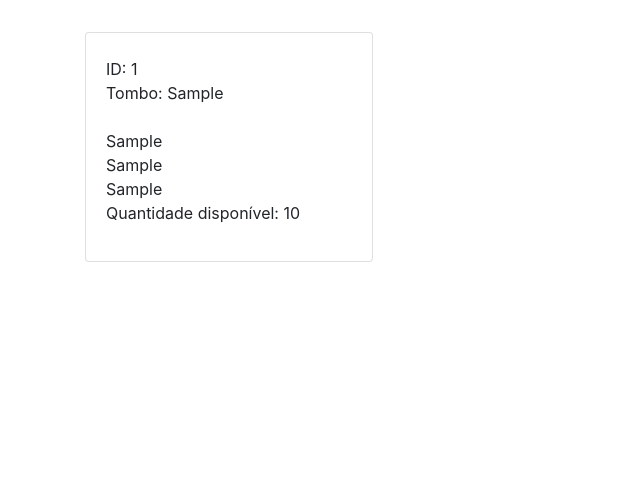
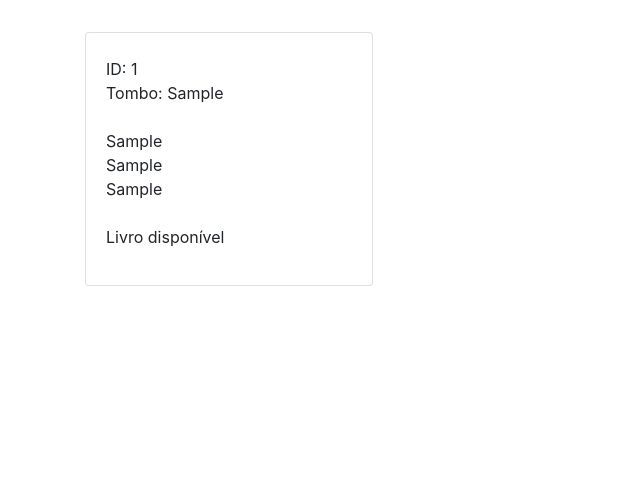
Before and after one commit to jr0samuel/biblioteca-sala_de_leitura, a Django app: page /sala_de_leitura_admin/ in a window 1280 px wide. Shown: the part 64-557 px from the top of the page, without its empty margins (0-640 px from the left). Run offline with Django 4.2, Linux system fonts and the light colour scheme; tables that the repository leaves empty hold one stand-in row (values such as "Sample post").

Commit message:
31º ComMitT

```diff
--- a/livro/templates/sala_de_leitura_admin.html
+++ b/livro/templates/sala_de_leitura_admin.html
@@ -74,14 +74,14 @@
                                     Tombo: {{livro.tombo}}<br><br>
                                     {{livro.título}}<br>
                                     {{livro.autor}}<br>
-                                    {{livro.local_Editora_Ano}}<br>
+                                    {{livro.local_Editora_Ano}}<br><br>
                                     {% if livro.quantidade <= 0 %}
-                                    Livro não disponível. Aguarde estar disponível novamente.<br>
+                                    Livro não disponível<br>
                                     {% else %}
-                                    Quantidade disponível: {{livro.quantidade}}<br>
+                                    Livro disponível<br>
                                     {% endif %}
                                     {% if prof_logada %}
-                                        {% if livro.quantidade == 0 or livro.aluno != None or livro.data_de_empréstimo != None or livro.data_de_devolução != None %}
+                                        {% if livro.quantidade <= 0 or livro.quantidade == None or livro.aluno != None or livro.data_de_empréstimo != None or livro.data_de_devolução != None %}
                                         <a href="{% url 'ver_livro_admin' livro.id %}" class="btn btn-info mt-1">Devolver Livro</a>
                                         {% else %}
                                         <a href="{% url 'ver_livro_admin' livro.id %}" class="btn btn-info mt-1">Emprestar Livro</a>
@@ -99,8 +99,10 @@
 
         </main>
 
-        <!-- essas divs é só para quando não tem conteúdo na página, no caso, os livros -->
-        <!-- {% if aluno_logado or prof_logada %}
+        <div style="height:14.7vh"></div>
+
+        <!--quando não houver conteúdo na página-->
+        <!-- {% if prof_logada or aluno_logado %}
             <div style="height:63.25vh;"></div>
         {% else %}
             <div style="height:71.9vh;"></div>
```
